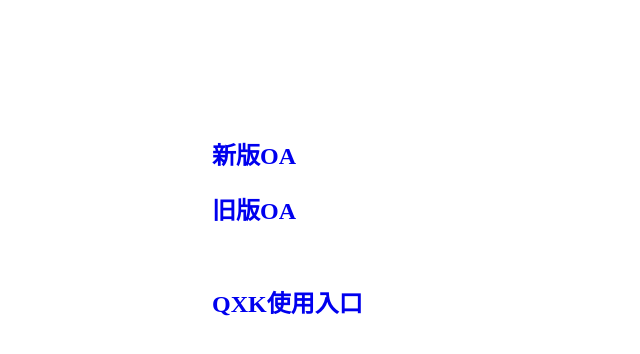
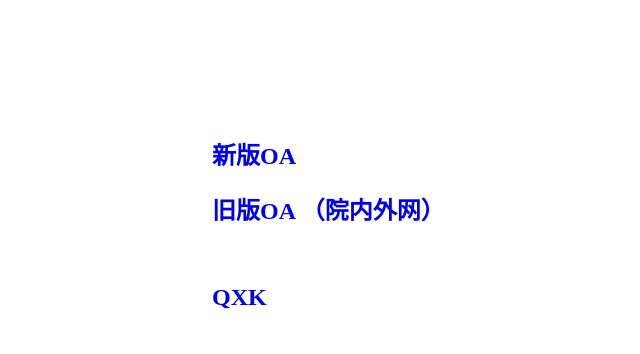
Before and after one commit to billxyz/billxyz.github.io, a plain HTML site: page link.html in a window 1280 px wide. Shown: the whole page, without its empty margins (300-940 px from the left). Drawn offline with Linux system fonts and the light colour scheme.

Commit message:
Update link.html

```diff
--- a/link.html
+++ b/link.html
@@ -17,9 +17,9 @@
 	<br />
 	<br />
 	<a href="http://10.1.2.42:8011/"><h2>新版OA</h2></a>
-	<a href="http://192.168.14.120:8888/"><h2>旧版OA</h2></a>
+	<a href="http://192.168.14.120:8888/"><h2>旧版OA （院内外网）</h2></a>
 	<br>
-	<a href="http://172.20.4.110/"><h2>QXK使用入口</h2></a>
+	<a href="http://172.20.4.110/"><h2>QXK</h2></a>
 
 </body>
 
```
